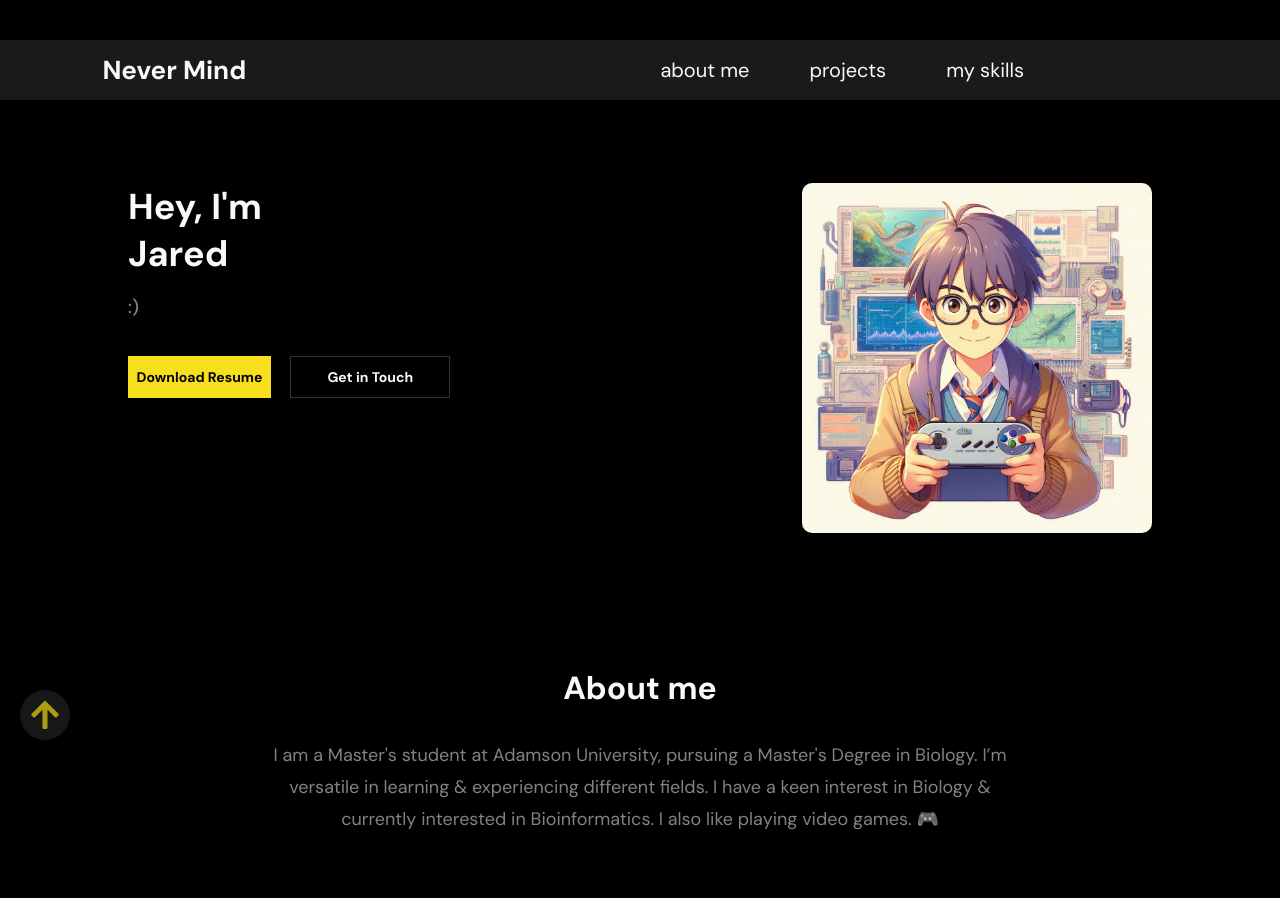
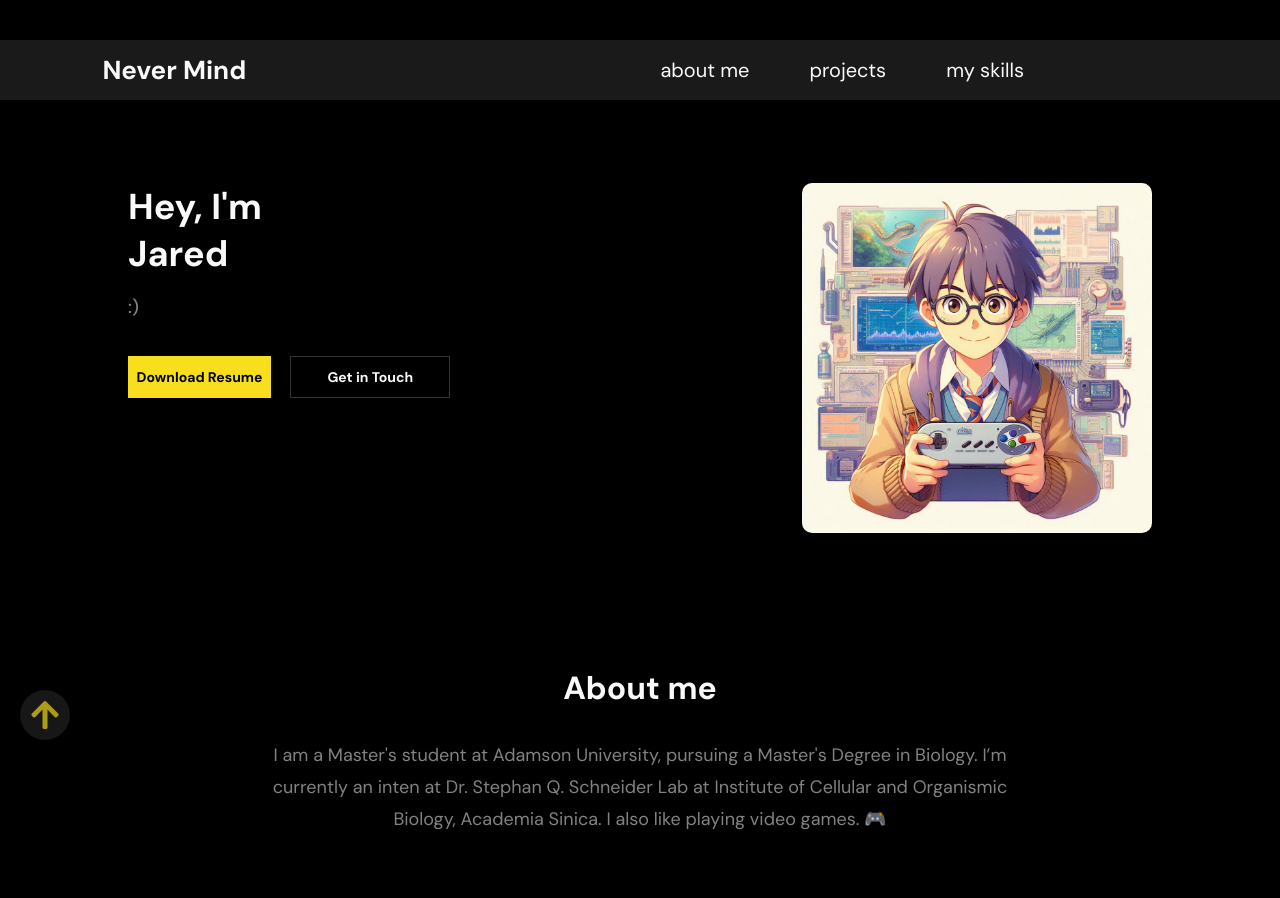
Before and after one commit to jrdred/jrdred.github.io, a plain HTML site: page index.html in a window 1280 px wide. Shown: the top 898 px of the page. Drawn offline with Linux system fonts and the light colour scheme.

Commit message:
Update index.html

```diff
--- a/index.html
+++ b/index.html
@@ -45,8 +45,7 @@
     <section class="about-me">
         <h2 id="about-me" class="target">About me</h2>
         <p>I am a Master's student at Adamson University, pursuing a Master's Degree in Biology.
-            I’m versatile in learning & experiencing different fields.
-            I have a keen interest in Biology & currently interested in Bioinformatics.
+            I’m currently an inten at Dr. Stephan Q. Schneider Lab at Institute of Cellular and Organismic Biology, Academia Sinica.
             I also like playing video games. 🎮
         </p>
     </section>
```
